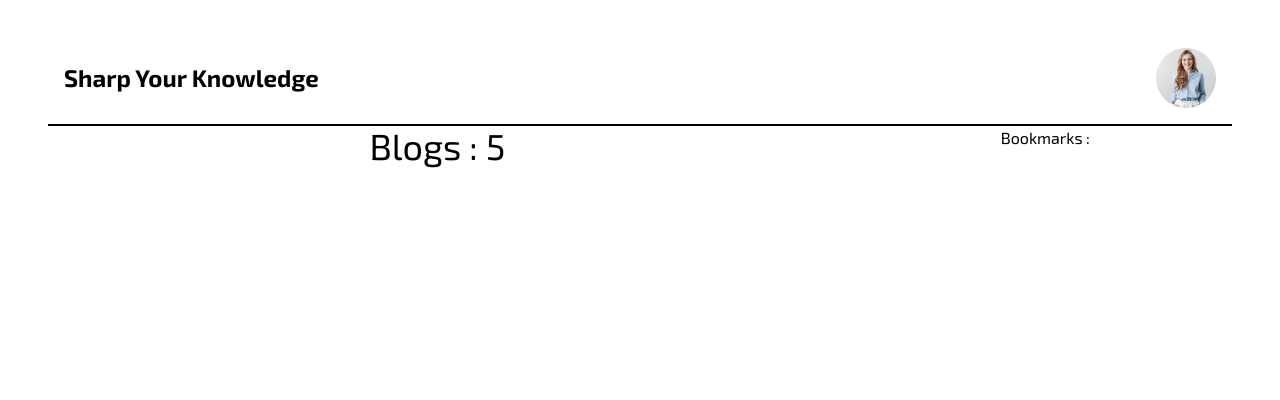
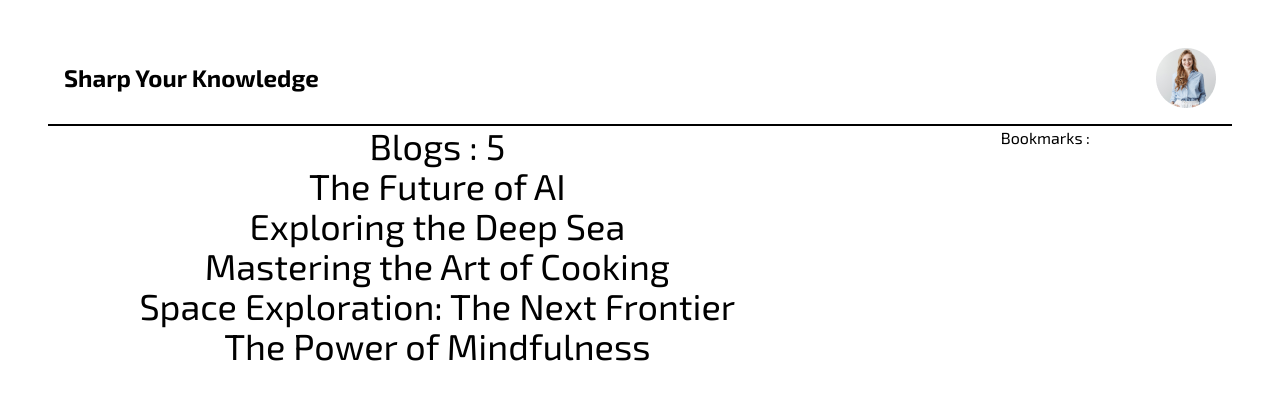
Before and after one commit to Amitkumersarkar/Sharp-Your-Knowledge, a React (Vite) app: page / in a window 1280 px wide. Shown: the top 400 px of the page. Built offline with nearby package versions, Linux system fonts and the light colour scheme.

Commit message:
update the code

```diff
--- a/src/components/Blog/Blog.jsx
+++ b/src/components/Blog/Blog.jsx
@@ -2,10 +2,14 @@
 import PropTypes from 'prop-types';
 // declared a props
 const Blog = ({ blog }) => {
+    // destructuring items here
+
+    const { title } = blog;
+
     console.log(blog);
     return (
         <div>
-
+            <h2 className='text-4xl'>{title}</h2>
         </div>
     );
 };
--- a/src/components/Blogs/Blogs.jsx
+++ b/src/components/Blogs/Blogs.jsx
@@ -1,5 +1,6 @@
 import { useEffect } from "react";
 import { useState } from "react";
+import Blog from "../Blog/Blog";
 
 const Blogs = () => {
     // loading blogs data here
@@ -16,6 +17,14 @@
     return (
         <div className="md:w-2/3">
             <h1 className="text-4xl ">Blogs : {blogs.length}</h1>
+            {/* dynamic items to show all */}
+            {
+                blogs.map(blog =>
+                    <Blog key={blog.id} blog={blog}>
+
+                    </Blog>)
+            }
+
         </div>
     );
 };
```
